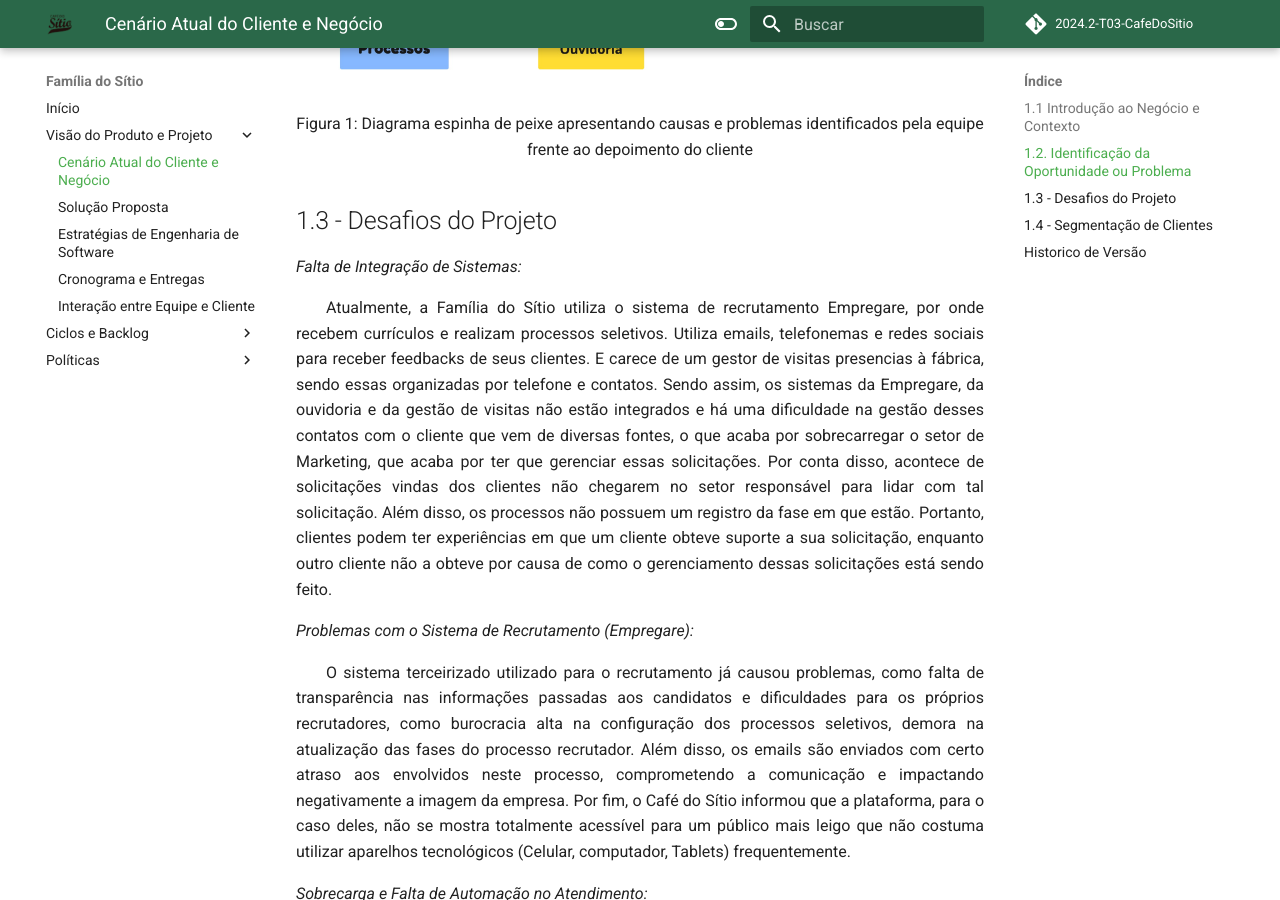
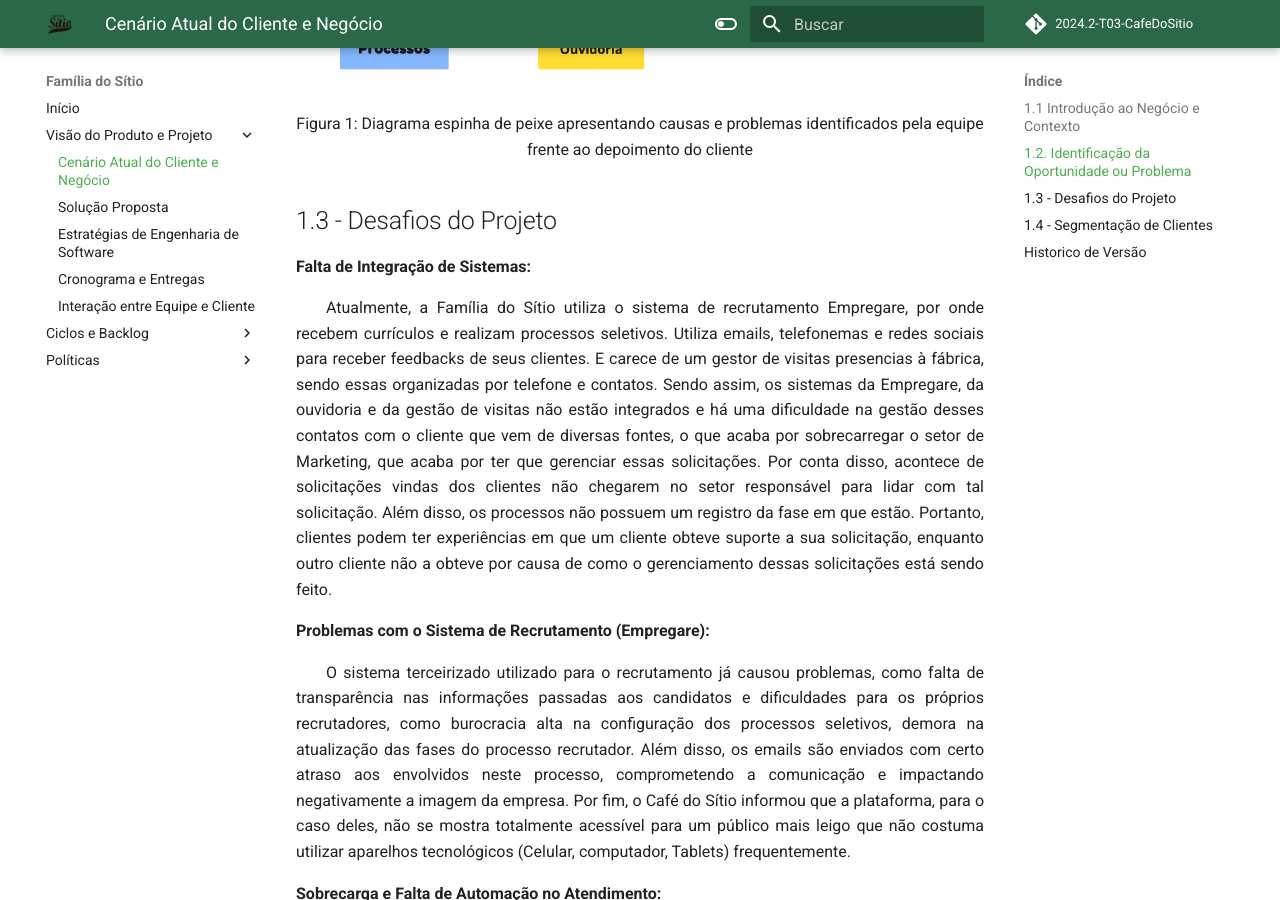
Before and after one commit to mdsreq-fga-unb/2024.2-T03-CafeDoSitio, an MkDocs documentation site: the page built from docs/sections/2-docPage/1-cenarioAtual.md, in a window 1280 px wide and 900 px high, scrolled down 1792 px. Built offline with MkDocs 1.6.1 and Material for MkDocs 9.7.7, drawn with Linux system fonts in a browser that asks for light colours; comment, search, counter and statistics services are not loaded.

```diff
--- a/docs/sections/2-docPage/1-cenarioAtual.md
+++ b/docs/sections/2-docPage/1-cenarioAtual.md
@@ -79,14 +79,14 @@ equipe frente ao depoimento do cliente</p>
 
 ##1.3 - Desafios do Projeto
 
- *Falta de Integração de Sistemas:*
+ **Falta de Integração de Sistemas:**
 <div style="text-align: justify;">
     <p style="text-indent: 30px;">
         Atualmente, a Família do Sítio utiliza o sistema de recrutamento Empregare, por onde recebem currículos e realizam processos seletivos. Utiliza emails, telefonemas e redes sociais para receber feedbacks de seus clientes. E carece de um gestor de visitas presencias à fábrica, sendo essas organizadas por telefone e contatos. Sendo assim, os sistemas da Empregare, da ouvidoria e da gestão de visitas não estão integrados e há uma dificuldade na gestão desses contatos com o cliente que vem de diversas fontes, o que acaba por sobrecarregar o setor de Marketing, que acaba por ter que gerenciar essas solicitações. Por conta disso, acontece de solicitações vindas dos clientes não chegarem no setor responsável para lidar com tal solicitação. Além disso, os processos não possuem um registro da fase em que estão. Portanto, clientes podem ter experiências em que um cliente obteve suporte a sua solicitação, enquanto outro cliente não a obteve por causa de como o gerenciamento dessas solicitações está sendo feito.
     </p>
 </div>
 
-*Problemas com o Sistema de Recrutamento (Empregare):*
+**Problemas com o Sistema de Recrutamento (Empregare):**
 <div style="text-align: justify;">
     <p style="text-indent: 30px;">
     O sistema terceirizado utilizado para o recrutamento já causou problemas, como falta de transparência nas informações passadas aos candidatos e dificuldades para os próprios recrutadores, como burocracia alta na configuração dos processos seletivos, demora na atualização das fases do processo recrutador. Além disso, os emails são enviados com certo atraso aos envolvidos neste processo, comprometendo a comunicação e impactando negativamente a imagem da empresa. Por fim, o Café do Sítio informou que a plataforma, para o caso deles, não se mostra totalmente acessível para um público mais leigo que não costuma utilizar aparelhos tecnológicos (Celular, computador, Tablets) frequentemente.
@@ -94,7 +94,7 @@ equipe frente ao depoimento do cliente</p>
 </div>
 
 
-*Sobrecarga e Falta de Automação no Atendimento:*
+**Sobrecarga e Falta de Automação no Atendimento:**
 <div style="text-align: justify;">
     <p style="text-indent: 30px;">
     O sistema atual de   atendimento às reclamações, agendamentos de visitas técnicas, e rastreamento de produtos da empresa é feito por telefone e email, e portanto, dificultando a coleta destes dados pela equipe de Marketing, o único setor encarregado para estas questões.
@@ -102,7 +102,7 @@ equipe frente ao depoimento do cliente</p>
 </div>
 
 
-*Risco à Imagem da Empresa:*
+**Risco à Imagem da Empresa:**
 <div style="text-align: justify;">
     <p style="text-indent: 30px;">
     Os problemas relacionados ao sistema de recrutamento, o recebimento de feedback e reclamações pelos clientes via email, telefonemas e redes sociais e à forma como é feito o agendamento de visitas físicas causa uma descentralização no atendimento podem prejudicar a imagem do Café do Sítio perante seus clientes e parceiros, criando uma percepção de ineficiência e falta de inovação, evidenciada pela dificuldade de seleção no recrutamento de pessoal e do recebimento de mensagens de clientes em setores opostos ao assunto abordado na mensagem.
```
